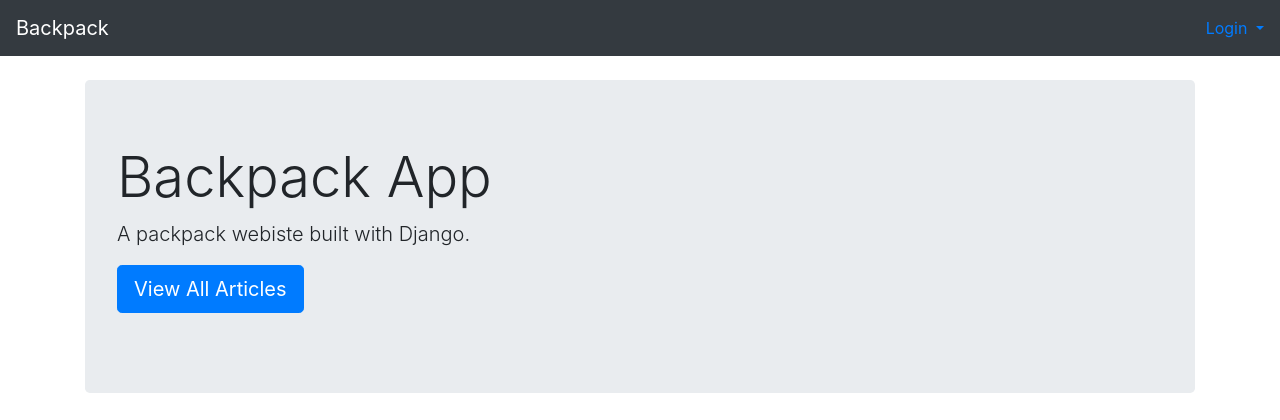
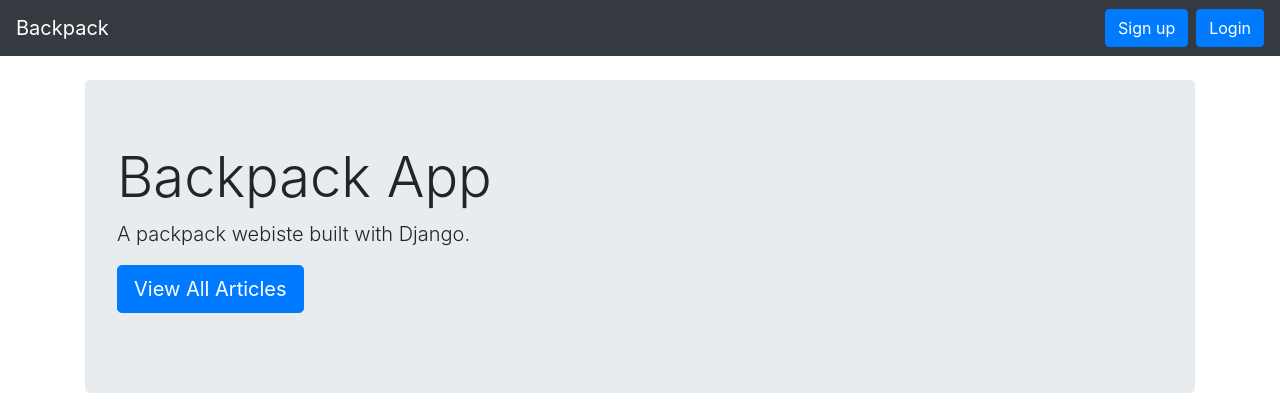
Before and after one commit to watsonaiden/backpack_django, a Django app: page / in a window 1280 px wide. Shown: the top 420 px of the page. Run offline with Django 3.2, Linux system fonts and the light colour scheme; some libraries are stand-ins or nearby versions.

Commit message:
added back in sign up button to base html template

```diff
--- a/templates/base.html
+++ b/templates/base.html
@@ -47,14 +47,15 @@
         </ul>
       {% else %}
       <ul class="navbar-nav ml-auto">
+	<a href="{% url 'signup' %}" class="btn btn-primary ml-2">Sign up</a>
         {% if state == 1 %}
 	<li class="dropdown show">
-        <a class="dropdown-toggle" href="#" data-toggle="dropdown">Login <strong class="caret"></strong></a>
+        <a class="btn btn-primary ml-2" href="#" data-toggle="dropdown">Login <strong class="caret"></strong></a>
 	<div class="dropdown-menu dropdown-menu-right show", style="padding: 15px;">
 	<p>Login wrong</p>
 	{% else %}
 	 <li class="dropdown">
-        <a class="dropdown-toggle" href="#" data-toggle="dropdown">Login <strong class="caret"></strong></a>
+        <a class="btn btn-primary ml-2" href="#" data-toggle="dropdown">Login <strong class="caret"></strong></a>
 	<div class="dropdown-menu dropdown-menu-right", style="padding: 15px;">
 	{% endif %}
             <form action='{% url 'login_auth' %}' method="POST">
@@ -63,6 +64,7 @@
 	  <button class="btn btn-success ml-2" style="margin-top:.75em; width: 100%; height: 32px; font-size: 13px; " value='Login' type="submit">Log In</button>
             </form>
       {% endif %}
+
     </div>
   </nav>
   <div class="container">
```
Also changed, not shown: db.sqlite3.
